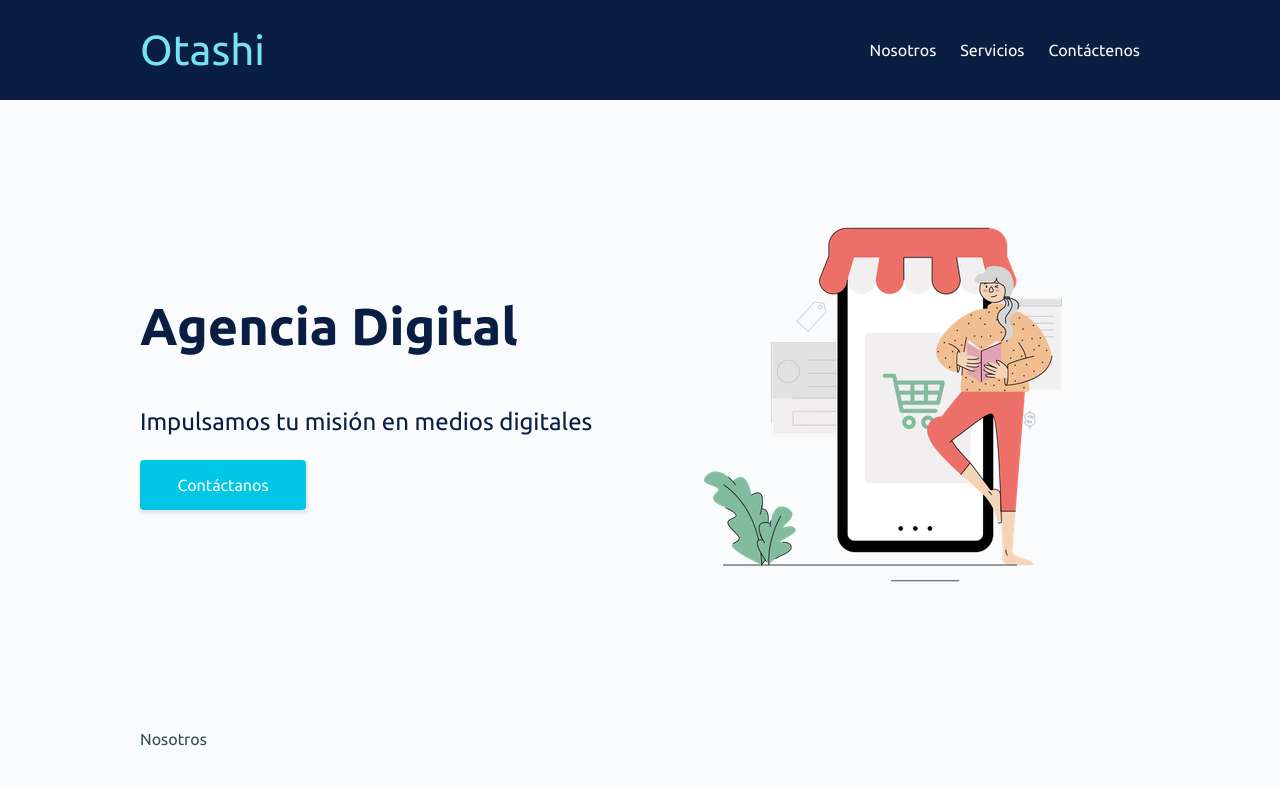
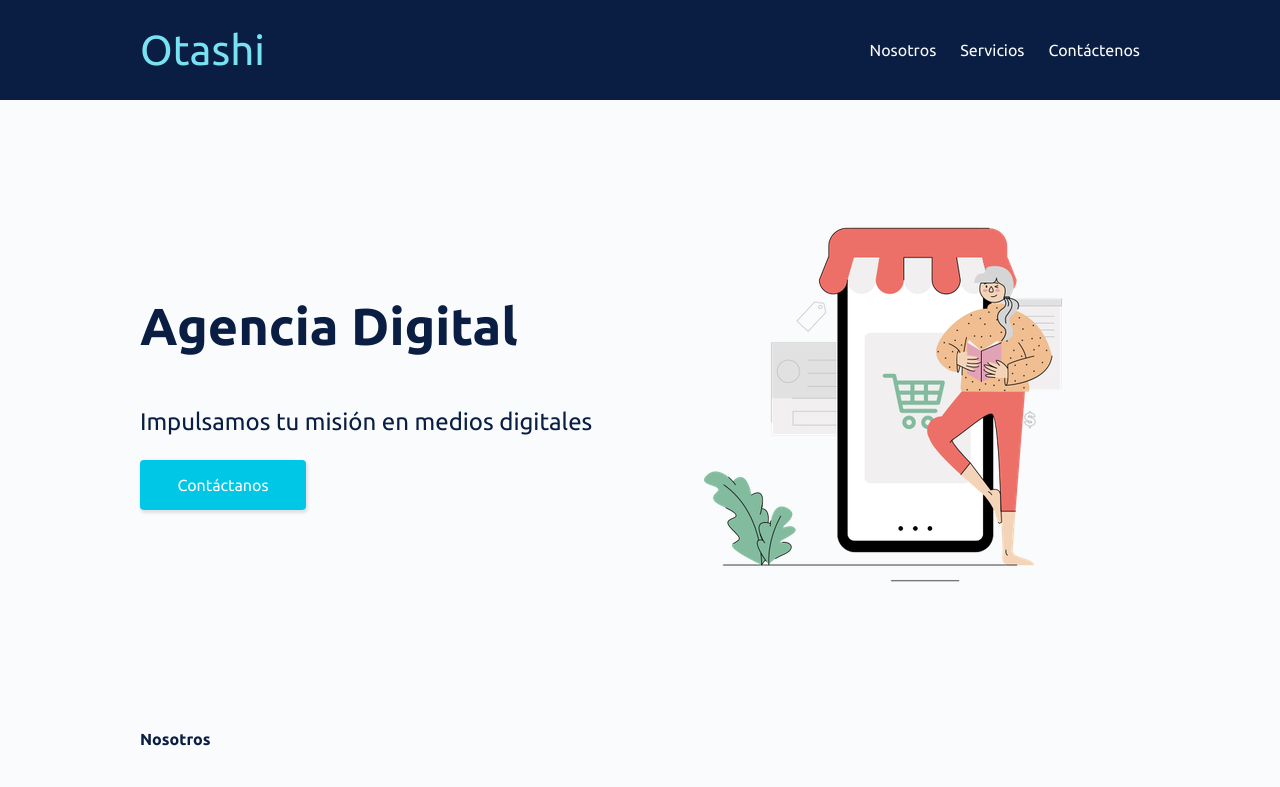
Before and after one commit to otashi/otashi-website, a React (Create React App) app: page / in a window 1280 px wide. Shown: the top 787 px of the page. Built offline with nearby package versions, Linux system fonts and the light colour scheme.

Commit message:
refactor/ fontWeight and color of section titles

```diff
--- a/src/components/Titles/styles.js
+++ b/src/components/Titles/styles.js
@@ -2,8 +2,8 @@ import styled from "styled-components";
 
 const StyledSectionTitle = styled.h2`
   font-size: 16px;
-  font-weight: normal;
-  color: darkslategray;
+  font-weight: bold;
+  color: var(--t500);
 `;
 
 const StyledSectionSubtitle = styled.p`
```
